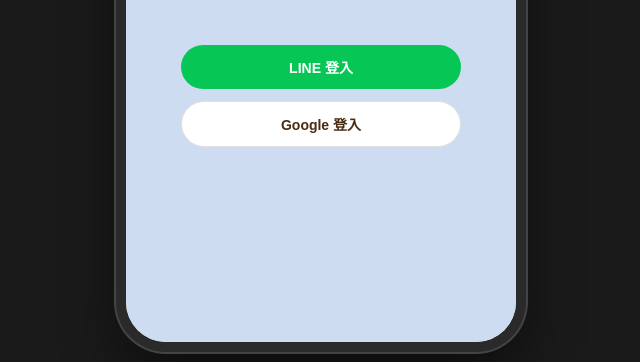
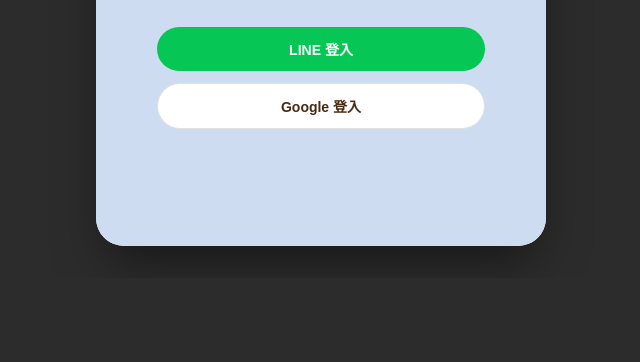
Before and after one commit to diula-py/diula-inner, a plain HTML site: page index.html in a window 1280 px wide. Shown: the part 522-884 px from the top of the page, without its empty margins (319-959 px from the left). After the commit the page ends 800 px from the top, so only its background shows below. Drawn offline with Linux system fonts and the light colour scheme; a web font is replaced by a local one.

Commit message:
style: 移除虛擬手機外框，優化實機滿版操作尺寸

```diff
--- a/index.html
+++ b/index.html
@@ -22,12 +22,13 @@
 
         body {
             margin: 0;
-            padding: 20px 0;          /* 上下留點空間 */
-            background-color: #1a1a1a;
+            padding: 0;
+            background-color: var(--bg-color);
             min-height: 100vh;
+            min-height: 100dvh;
             display: flex;
             justify-content: center;
-            align-items: flex-start;
+            align-items: center;
             font-family: 'Chiron GoRound TC', sans-serif;
             font-optical-sizing: auto;
             font-display: swap;
@@ -35,22 +36,31 @@
         }
 
         .app-container {
-            width: 390px;
-            min-height: 844px;        /* iPhone 14 的高度 */
-            max-height: 844px;        /* 固定高度，超過就捲動 */
+            width: 100%;
+            max-width: 450px;
+            height: 100vh;
+            height: 100dvh;
             overflow-y: auto;
             overflow-x: hidden;
-            border-radius: 40px;      /* 手機圓角 */
-            box-shadow:
-                0 0 0 10px #2a2a2a,   /* 手機外框 */
-                0 0 0 12px #444,      /* 外框邊線 */
-                0 30px 60px rgba(0,0,0,0.6); /* 陰影 */
             position: relative;
             background-color: var(--bg-color);
             display: flex;
             flex-direction: column;
             -ms-overflow-style: none;  /* IE and Edge */
             scrollbar-width: none;  /* Firefox */
+        }
+
+        /* 筆電與大螢幕瀏覽時，維持乾淨的中央置中卡片，移除原本厚重的假手機框 */
+        @media (min-width: 481px) {
+            body {
+                background-color: #2c2c2c;
+            }
+            .app-container {
+                height: 844px;
+                max-height: 92vh;
+                border-radius: 28px;
+                box-shadow: 0 25px 50px -12px rgba(0, 0, 0, 0.5);
+            }
         }
 
         .app-container::-webkit-scrollbar {
```
